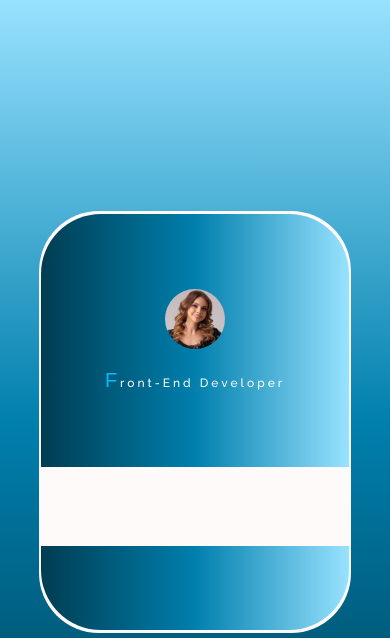
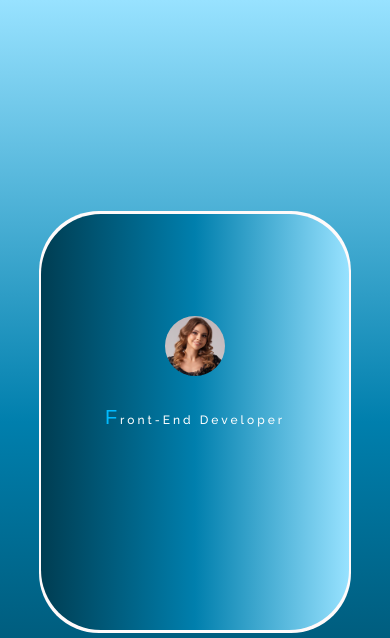
Before and after one commit to ruchkakat/my-business-card-2025, a plain HTML site: page index.html in a window 390 px wide. Shown: the top 638 px of the page. Drawn offline with Linux system fonts and the light colour scheme.

Commit message:
mobile fix v3

```diff
--- a/styles.css
+++ b/styles.css
@@ -183,11 +183,6 @@ body {
         min-height: 50vh;
     }
 
-    .upper_part {
-        height: 60%;
-        gap: 20px;
-    }
-
     .upper_part .userIcon img {
         width: 60px;
         height: 60px;
@@ -197,17 +192,11 @@ body {
         font-size: 12px;
     }
 
-    .lower_part {
-        height: 20%;
-    }
-
     .lower_part ul {
         font-size: 20px;
     }
 
     #card p {
         font-size: 12px;
-        overflow-y: auto;
-        padding: 10px;
     }
 }
```
